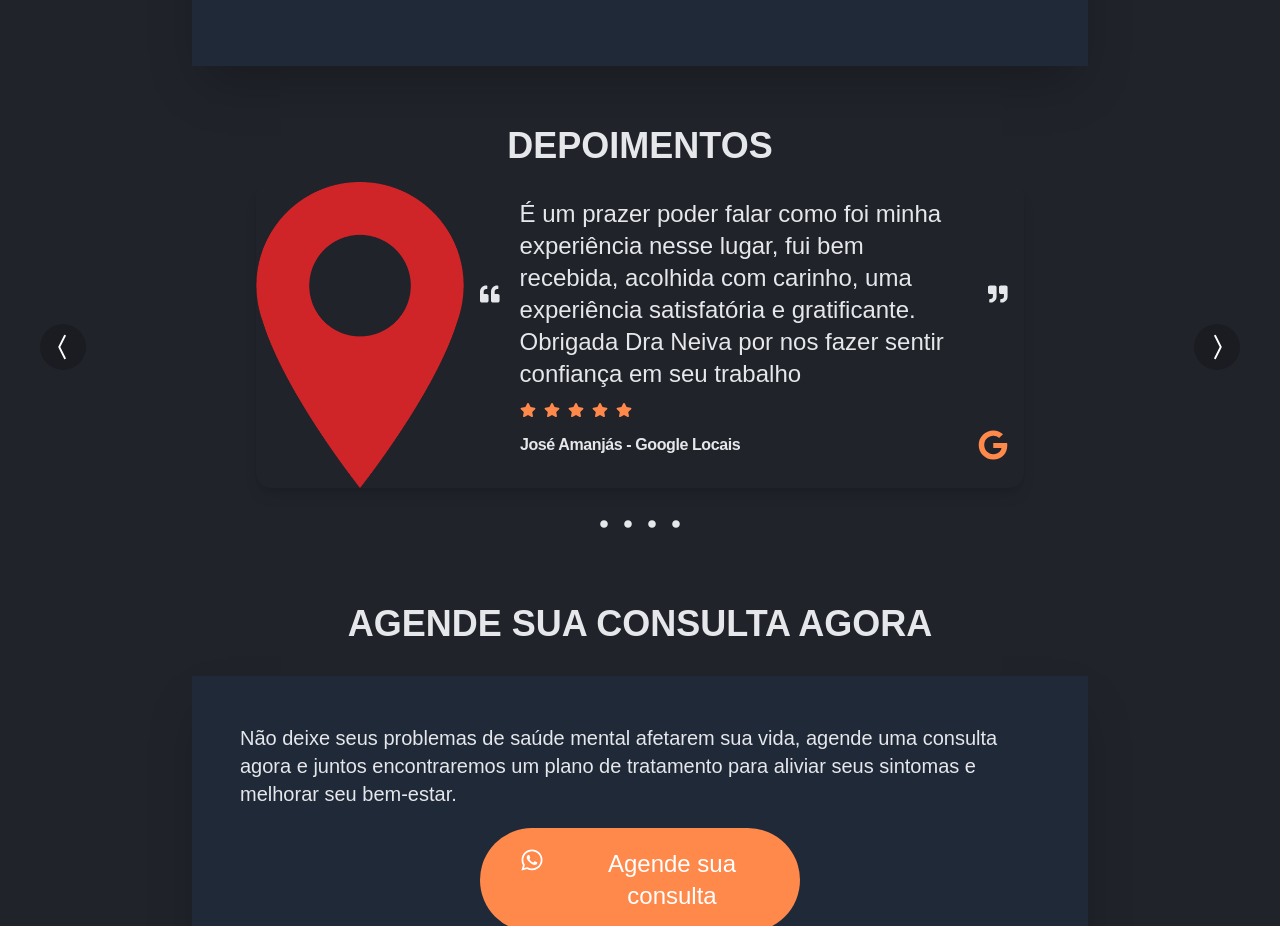
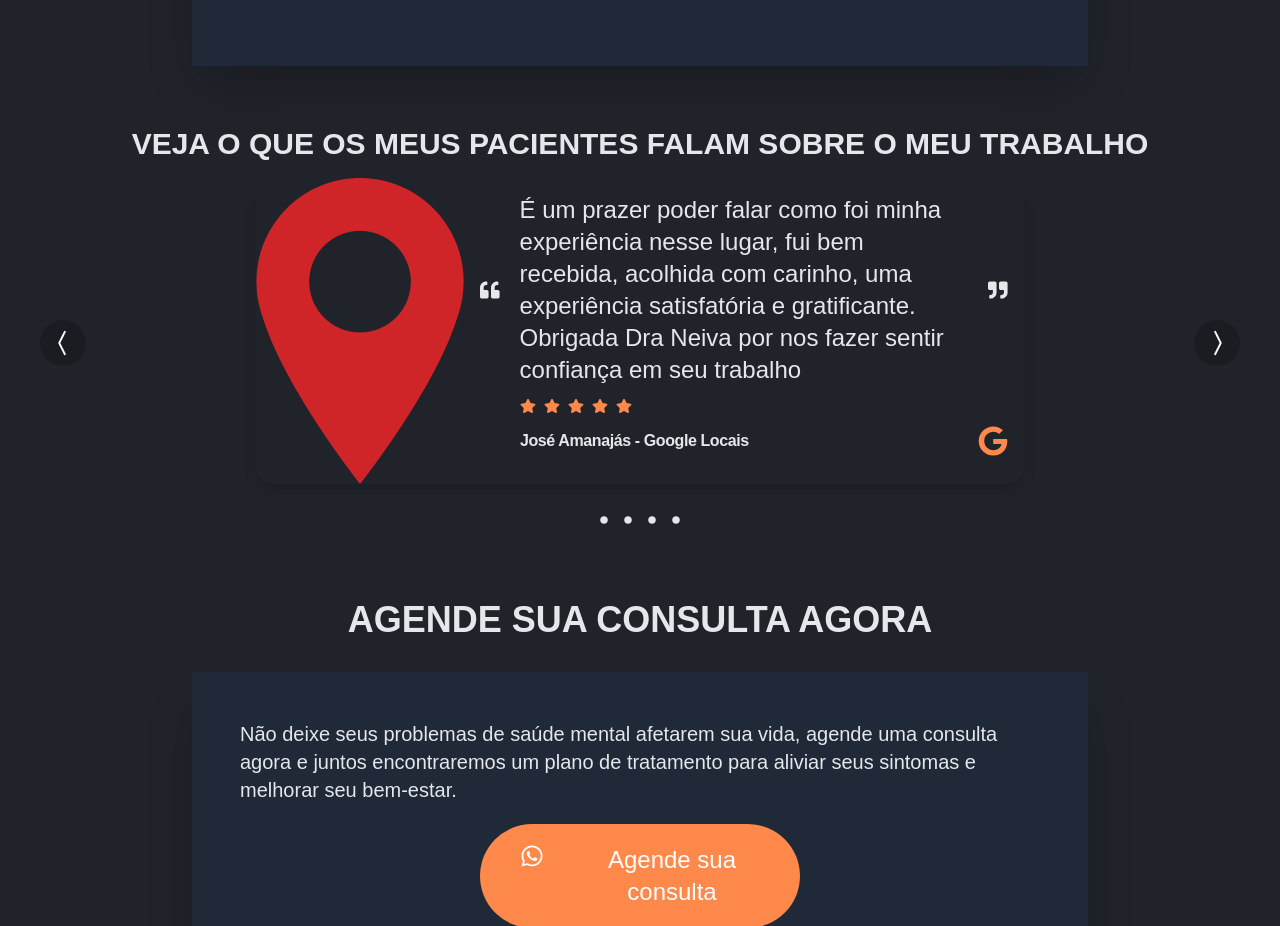
Before and after one commit to brunoprestesap/page-dra-camila, a React (Create React App) app: page / in a window 1280 px wide. Shown: the part 1929-2855 px from the top of the page. Built offline with nearby package versions, Linux system fonts and the light colour scheme; a web font is replaced by a local one.

Commit message:
alteração titulo depoimentos

```diff
--- a/src/components/Depositions.js
+++ b/src/components/Depositions.js
@@ -10,7 +10,7 @@ function Depositions() {
     {
       id: 1,
       img: faker.image.avatar(640, 480, true),
-      name: "José Amanjás",
+      name: "José Amanajás",
       text: "É um prazer poder falar como foi minha experiência nesse lugar, fui bem recebida, acolhida com carinho, uma experiência satisfatória e gratificante. Obrigada Dra Neiva por nos fazer sentir confiança em seu trabalho",
     },
     {
@@ -54,8 +54,8 @@ function Depositions() {
 
   return (
     <div id="depoimentos" className="p-5 pt-10">
-      <div className="text-4xl font-bold text-center uppercase">
-        Depoimentos
+      <div className="text-3xl font-bold text-center uppercase">
+        Veja o que os meus pacientes falam sobre o meu trabalho
       </div>
 
       <div className="w-full m-auto py-4 px-2 relative">
```
